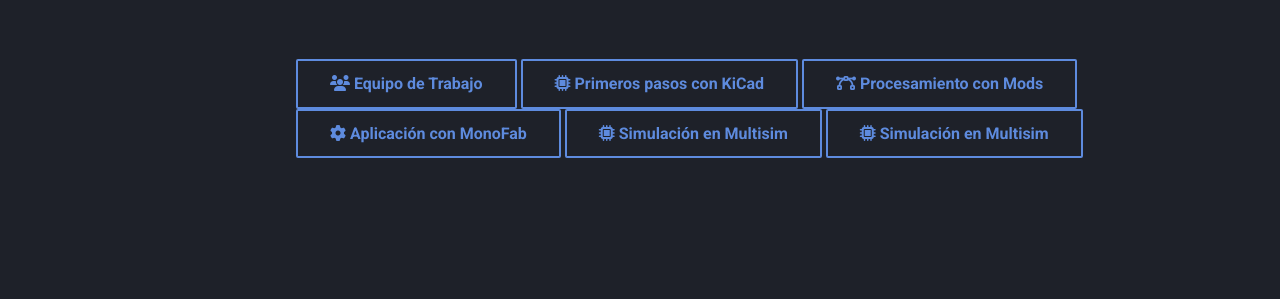
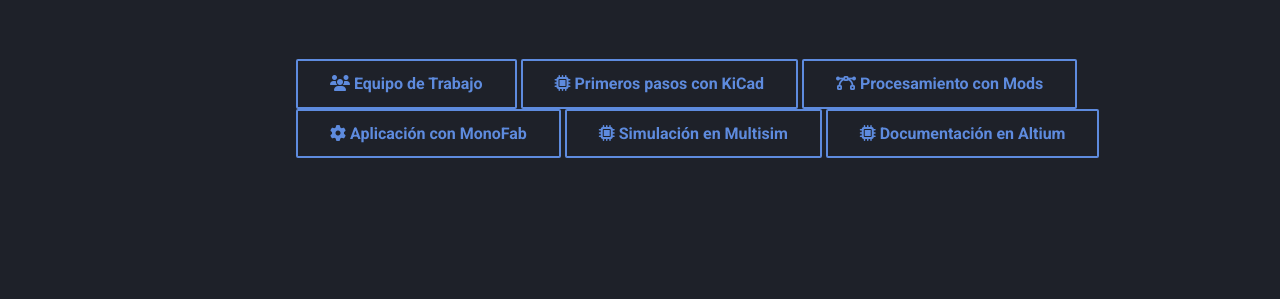
Before and after one commit to Joy-2307/Producci-n-Electr-nica-JIGR, an MkDocs documentation site: the page built from docs/index.md, in a window 1280 px wide. Shown: the part 407-706 px from the top of the page. Built offline with MkDocs 1.6.1 and Material for MkDocs 9.7.7, drawn with Linux system fonts in a browser that asks for light colours.

Commit message:
Update index.md

```diff
--- a/docs/index.md
+++ b/docs/index.md
@@ -15,4 +15,4 @@
 [<i class="fa-solid fa-bezier-curve"></i> Procesamiento con Mods](Mods CE.md){ .md-button .md-button }
 [<i class="fa-solid fa-gear"></i> Aplicación con MonoFab](Roland MonoFab.md){ .md-button .md-button }
 [<i class="fa-solid fa-microchip"></i> Simulación en Multisim](Doc Multisim.md){ .md-button .md-button }
-[<i class="fa-solid fa-microchip"></i> Simulación en Multisim](Doc Altium.md){ .md-button .md-button }
+[<i class="fa-solid fa-microchip"></i> Documentación en Altium](Doc Altium.md){ .md-button .md-button }
```
